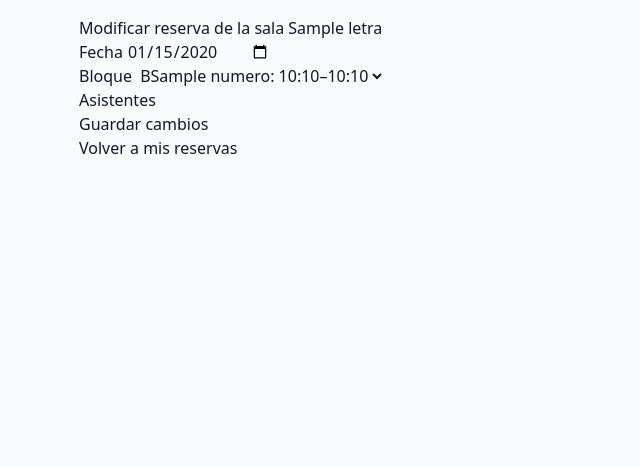
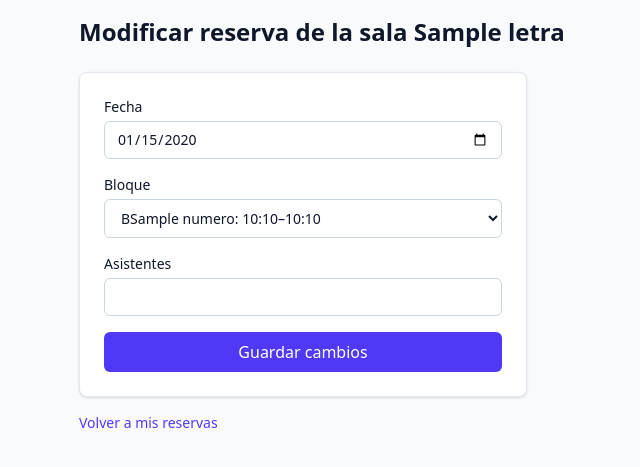
Before and after one commit to raulandres24/proyecto_reservacion_salas_final, a Django app: template templates/reservas/modificar.html in a window 1280 px wide. Shown: the top 467 px of the page, without its empty margins (129-769 px from the left). Run offline with Django 5.2, Linux system fonts and the light colour scheme; the template is opened without the code that fills it: most values are stand-ins (such as "Sample title", 1, 10 or a date in 2020); style sheets or scripts are compiled from the project's sources.

Commit message:
Aplicar estilos Tailwind a Modificar reserva
Refs #24

```diff
--- a/templates/reservas/modificar.html
+++ b/templates/reservas/modificar.html
@@ -1,29 +1,42 @@
 {% extends "base.html" %}
 {% block titulo %}Modificar reserva{% endblock %}
 {% block contenido %}
-    <h1>Modificar reserva de la sala {{ reserva.sala.letra }}</h1>
+    <h1 class="mb-6 text-2xl font-semibold">Modificar reserva de la sala {{ reserva.sala.letra }}</h1>
     {% if preguntar %}
-        <section>
-            <p>No se pudo hacer el cambio. ¿Deseas mantener tu reserva original ({{ reserva.fecha|date:"d/m/Y" }}, B{{ reserva.bloque }})?</p>
-            <a href="{% url 'mis_reservas' %}">Sí, mantenerla</a>
-            <form method="post" action="{% url 'no_mantener' reserva.pk %}">
-                {% csrf_token %}
-                <button type="submit">No, cancelarla</button>
-            </form>
+        <section class="mb-6 rounded-lg border border-amber-300 bg-amber-50 p-4">
+            <p class="mb-4 text-sm text-amber-900">No se pudo hacer el cambio. ¿Deseas mantener tu reserva original ({{ reserva.fecha|date:"d/m/Y" }}, B{{ reserva.bloque }})?</p>
+            <div class="flex items-center gap-3">
+                <a class="rounded-md bg-indigo-600 px-4 py-2 text-sm font-medium text-white hover:bg-indigo-700" href="{% url 'mis_reservas' %}">Sí, mantenerla</a>
+                <form method="post" action="{% url 'no_mantener' reserva.pk %}">
+                    {% csrf_token %}
+                    <button type="submit"
+                            class="rounded-md border border-red-300 px-4 py-2 text-sm font-medium text-red-700 hover:bg-red-50">No, cancelarla</button>
+                </form>
+            </div>
         </section>
     {% endif %}
-    <form method="post">
+    <form method="post" class="max-w-md space-y-4 rounded-lg border border-slate-200 bg-white p-6 shadow-sm">
         {% csrf_token %}
-        <p><label>Fecha <input name="fecha" type="date" value="{{ reserva.fecha|date:'Y-m-d' }}" required></label></p>
-        <p><label>Bloque
-            <select name="bloque">
+        <label class="block text-sm font-medium">Fecha
+            <input name="fecha" type="date" value="{{ reserva.fecha|date:'Y-m-d' }}" required
+                   class="mt-1 block w-full rounded-md border border-slate-300 px-3 py-2 focus:border-indigo-500 focus:outline-none focus:ring-1 focus:ring-indigo-500">
+        </label>
+        <label class="block text-sm font-medium">Bloque
+            <select name="bloque"
+                    class="mt-1 block w-full rounded-md border border-slate-300 px-3 py-2 focus:border-indigo-500 focus:outline-none focus:ring-1 focus:ring-indigo-500">
                 {% for numero, horas in bloques.items %}
                     <option value="{{ numero }}" {% if numero == reserva.bloque %}selected{% endif %}>B{{ numero }}: {{ horas.0|time:"H:i" }}–{{ horas.1|time:"H:i" }}</option>
                 {% endfor %}
             </select>
-        </label></p>
-        <p><label>Asistentes <input name="asistentes" type="number" value="{{ reserva.asistentes }}" required></label></p>
-        <button type="submit">Guardar cambios</button>
+        </label>
+        <label class="block text-sm font-medium">Asistentes
+            <input name="asistentes" type="number" value="{{ reserva.asistentes }}" required
+                   class="mt-1 block w-full rounded-md border border-slate-300 px-3 py-2 focus:border-indigo-500 focus:outline-none focus:ring-1 focus:ring-indigo-500">
+        </label>
+        <button type="submit"
+                class="w-full rounded-md bg-indigo-600 px-4 py-2 font-medium text-white hover:bg-indigo-700">Guardar cambios</button>
     </form>
-    <p><a href="{% url 'mis_reservas' %}">Volver a mis reservas</a></p>
+    <p class="mt-4 text-sm">
+        <a class="text-indigo-600 hover:underline" href="{% url 'mis_reservas' %}">Volver a mis reservas</a>
+    </p>
 {% endblock %}
```
